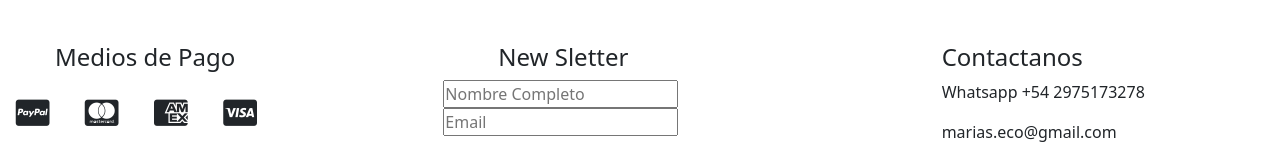
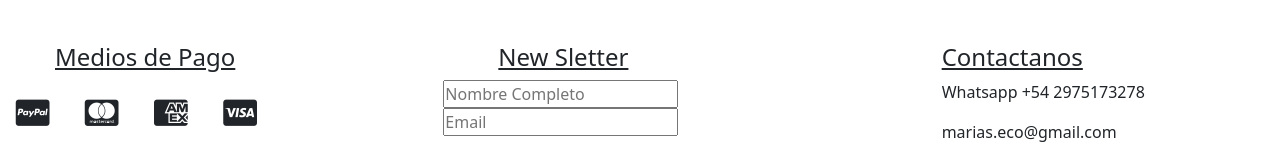
Before and after one commit to SebaMerino/EntregaFinal-Merino, a website: page index.html in a window 1280 px wide. Shown: the part 1184-1328 px from the top of the page. Drawn offline with nearby package versions, Linux system fonts and the light colour scheme.

Commit message:
Arreglando footer

```diff
--- a/index.html
+++ b/index.html
@@ -143,7 +143,7 @@
         <div class="grupo-1">
             <div class="box">
                 <div class="medio-de-pago">
-                    <h4>Medios de Pago</h4>
+                    <h4><u>Medios de Pago</u></h4>
                     <i class="fab fa-cc-paypal"></i>
                     <i class="fab fa-cc-mastercard"></i>
                     <i class="fab fa-cc-amex"></i>
@@ -151,7 +151,7 @@
                 </div>
             </div>
             <div class="box">
-                <h4>New Sletter</h4>
+                <h4><u>New Sletter</u></h4>
                 <div class="row">
                     <div class="col">
                         <input type="text" placeholder="Nombre Completo" aria-label="Nombre Completo">
@@ -164,7 +164,7 @@
                 </div>
             </div>
             <div class="box">
-                <h4>Contactanos</h4>
+                <h4><u>Contactanos</u></h4>
                 <p>Whatsapp +54 2975173278</p>
                 <p>marias.eco@gmail.com</p>
                 <p>Lujan de Cuyo - Mendoza Argentina</p>
```
